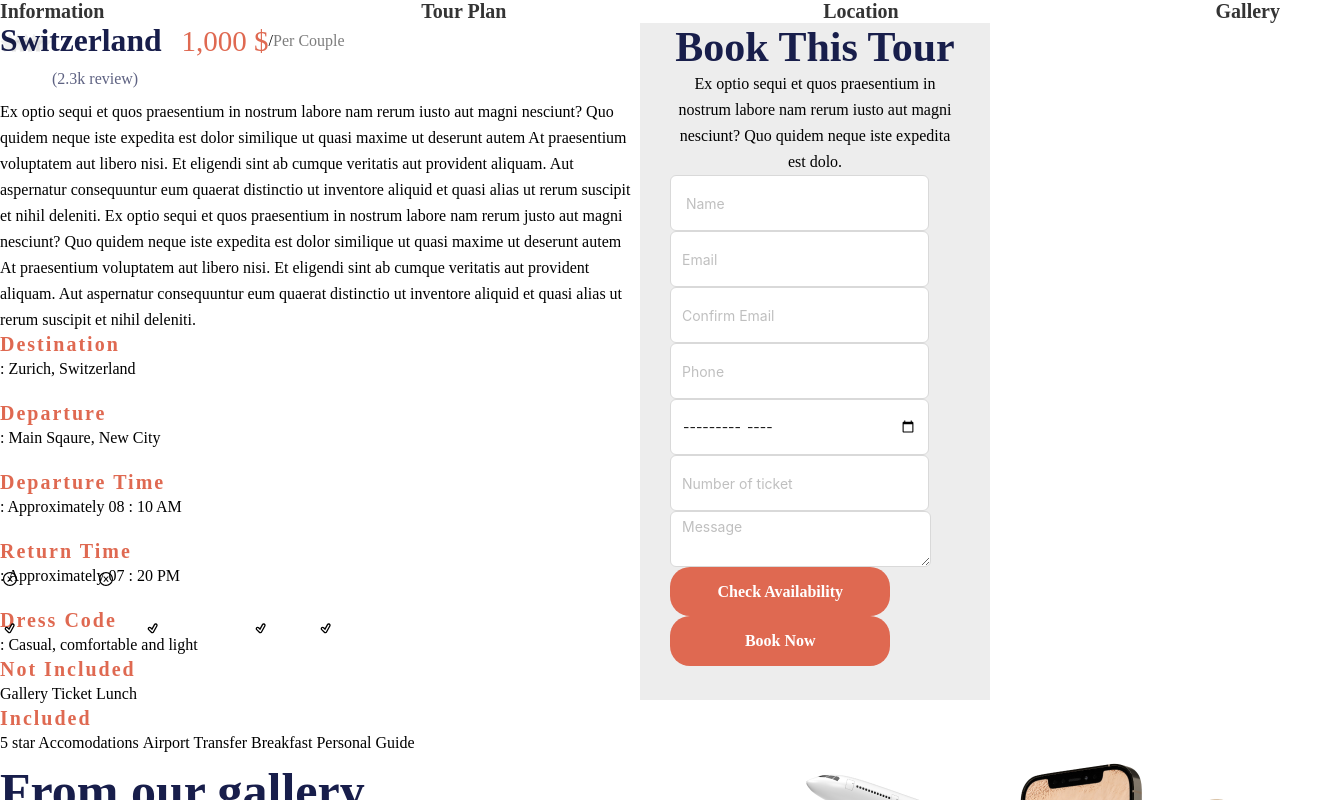
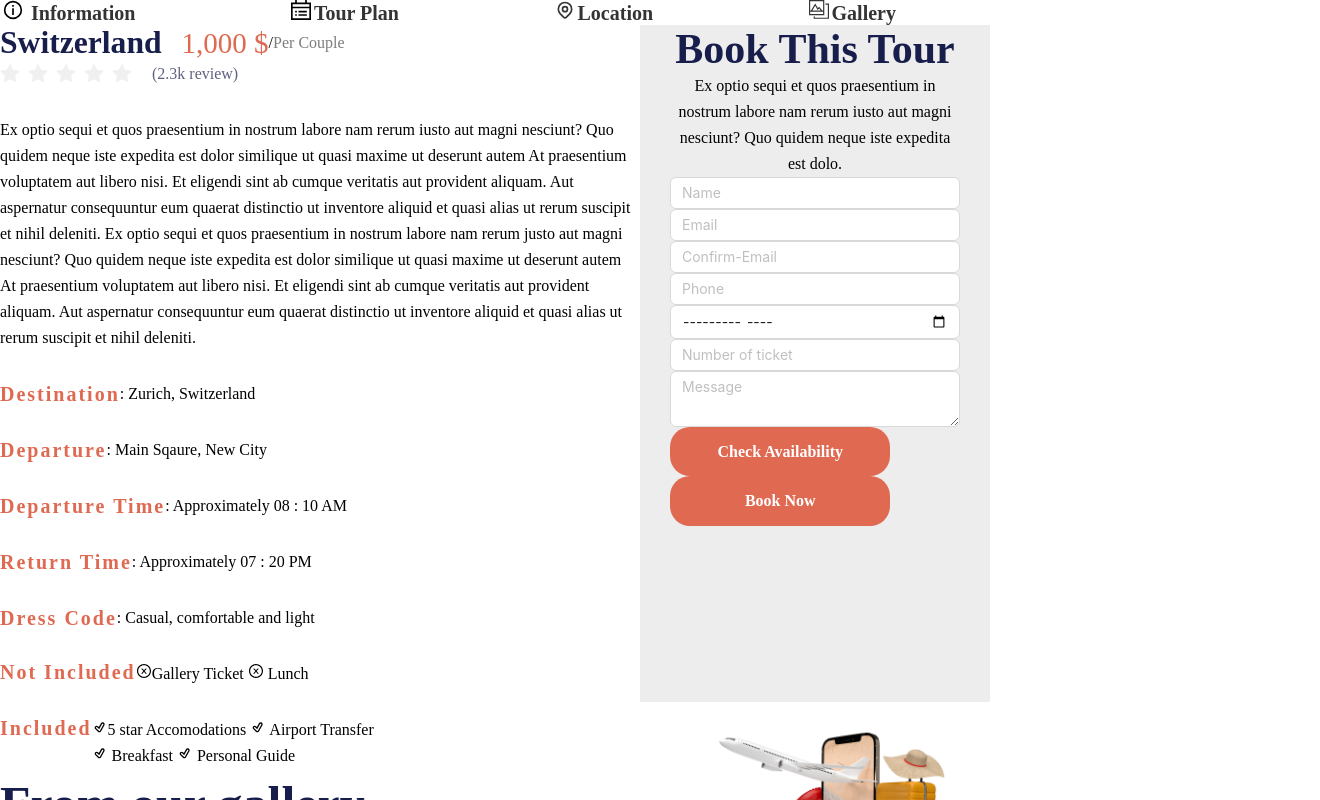
Before and after one commit to xakimovotabek200/travel, a React (Create React App) app: page / in a window 1280 px wide. Shown: the top 800 px of the page, 1320 px wide, since content can reach past the window. Built offline with nearby package versions, Linux system fonts and the light colour scheme; a web font is replaced by a local one.

Commit message:
Sasasasa

```diff
--- a/package.json
+++ b/package.json
@@ -7,6 +7,7 @@
     "@testing-library/react": "^13.4.0",
     "@testing-library/user-event": "^13.5.0",
     "antd": "^5.10.2",
+    "axios": "^1.6.0",
     "react": "^18.2.0",
     "react-dom": "^18.2.0",
     "react-icons": "^4.11.0",
--- a/src/App.js
+++ b/src/App.js
@@ -1,15 +1,15 @@
 import React from "react";
 import "./App.css";
-import TravelExhibition from "./components/sodiqjon_exhibition/header_sodiqjon";
+// import TravelExhibition from "./components/sodiqjon_exhibition/header_sodiqjon";
 import Landscapes from "./pages/Landscapes/Landscapes";
-import About from "./pages/about/About";
+// import About from "./pages/about/About";
 
 function App() {
   return (
     <div>
       <Landscapes />
-      <TravelExhibition />
-      <About />
+      {/* <TravelExhibition />
+      <About /> */}
     </div>
   );
 }
--- a/src/pages/Landscapes/Landscapes.css
+++ b/src/pages/Landscapes/Landscapes.css
@@ -1,6 +1,11 @@
 .top {
     display: flex;
     justify-content: space-between;
+    width: 70%;
+}
+
+.img-1 img {
+    width: 50%;
 }
 
 .top h1 {
@@ -28,6 +33,18 @@
     height: 677px;
     flex-shrink: 0;
     background: #EDEDED;
+}
+
+
+.span-3 {
+    margin-top: 30px;
+    display: flex;
+    align-items: center;
+}
+
+.span-4 {
+    display: flex;
+    align-items: center;
 }
 
 .texts-1 {
@@ -70,9 +87,17 @@
     display: flex;
     align-items: center;
 }
-.texts-3{
-    margin-top: 20px;
+
+.texts-3 {
+    margin-top: 30px;
+    display: flex;
+    align-items: center;
 }
+
+.texts-4 {
+    float: center;
+}
+
 .text-4 {
     margin-left: 20px;
     color: #5E6282;
@@ -84,13 +109,13 @@
 }
 
 .text-5 {
-    color: var(--black, #000);
+    margin-top: 30px;
+    color: #000;
     font-family: Poppins;
     font-size: 16px;
     font-style: normal;
     font-weight: 400;
     line-height: 26px;
-    /* 162.5% */
 }
 
 .text-6 {
@@ -179,3 +204,8 @@ textarea {
     height: 56px;
     flex-shrink: 0;
 }
+
+.spans-2 {
+    display: flex;
+    margin-top: 30px;
+}
--- a/src/pages/Landscapes/Landscapes.jsx
+++ b/src/pages/Landscapes/Landscapes.jsx
@@ -1,8 +1,7 @@
 import "./Landscapes.css";
 import React from "react";
 import { Rate } from "antd";
-import { Input } from "antd";
-import { GrCircleInformation } from "react-icons/gr";
+import { GrCircleInformation} from "react-icons/gr";
 import { GrPlan } from "react-icons/gr";
 import { HiOutlineLocationMarker } from "react-icons/hi";
 import { TfiGallery } from "react-icons/tfi";
@@ -15,16 +14,12 @@ import img4 from "../../img/Landscapes/4.png";
 import img5 from "../../img/Landscapes/5.png";
 import img6 from "../../img/Landscapes/6.png";
 import img7 from "../../img/Landscapes/7.png";
+import Ajax from "./ajax";
 
 function Landscapes() {
-  const { TextArea } = Input;
-  const onChange = (e) => {
-    console.log(e);
-  };
   return (
     <>
       <div>
-        {" "}
         <div className="top">
           <h1>
             <GrCircleInformation className="i" /> Information
@@ -44,7 +39,6 @@ function Landscapes() {
         </div>
         <div className="top-buttom">
           <div className="top-buttom-left">
-            {" "}
             <div className="texts-1">
               <h1 className="text-1">Switzerland</h1>
               <h1 className="text-2">1,000 $</h1>
@@ -73,69 +67,80 @@ function Landscapes() {
               </h1>
             </div>
             <div>
+              <div className="texts-3">
                 <div>
-                {" "}
                   <h1 className="text-6">Destination</h1>{" "}
+                </div>
+                <div className="texts-4">
                   <span className="span-2">: Zurich, Switzerland</span>
+                </div>{" "}
               </div>
               <div className="texts-3">
-                {" "}
+                <div>
                   <h1 className="text-6">Departure</h1>{" "}
+                </div>
+                <div className="texts-4">
                   <span className="span-2">: Main Sqaure, New City</span>
                 </div>{" "}
+              </div>{" "}
               <div className="texts-3">
-                {" "}
+                <div>
                   <h1 className="text-6">Departure Time</h1>
+                </div>
+                <div className="texts-4">
                   <span className="span-2">: Approximately 08 : 10 AM</span>
+                </div>{" "}
               </div>
               <div className="texts-3">
-                {" "}
+                <div>
                   <h1 className="text-6">Return Time</h1>{" "}
+                </div>
+                <div className="texts-4">
                   <span className="span-2">: Approximately 07 : 20 PM</span>
+                </div>{" "}
               </div>
               <div className="texts-3">
-                {" "}
+                <div>
                   <h1 className="text-6">Dress Code</h1>
-                <span className="span-2">: Casual, comfortable and light</span>
                 </div>
                 <div>
-                {" "}
+                  <span className="span-2">
+                    : Casual, comfortable and light
+                  </span>
+                </div>{" "}
+              </div>
+              <div className="spans-2">
                 <div>
                   <h1 className="text-6">Not Included</h1>
                 </div>
                 <div>
                   <span className="span-2">
-                    {" "}
                     <AiOutlineCloseCircle />
-                    Gallery Ticket{" "}
-                  </span>{" "}
-                  <span>
-                    {" "}
-                    <AiOutlineCloseCircle /> Lunch
+                    Gallery Ticket <AiOutlineCloseCircle /> Lunch
                   </span>
                 </div>
               </div>{" "}
-              <div>
-                {" "}
+              <div className="spans-2">
                 <div>
                   <h1 className="text-6">Included</h1>
                 </div>
+                <div className="spans-3">
                   <div>
                     <span className="span-2">
-                    {" "}
                       <TiTickOutline />5 star Accomodations
                     </span>{" "}
                     <span className="span-2">
                       <TiTickOutline /> Airport Transfer
                     </span>{" "}
+                  </div>
+                  <div>
                     <span className="span-2">
-                    {" "}
                       <TiTickOutline /> Breakfast
                     </span>{" "}
                     <span className="span-2">
-                    {" "}
                       <TiTickOutline /> Personal Guide
                     </span>
+                  </div>
                 </div>
               </div>
             </div>
@@ -157,7 +162,6 @@ function Landscapes() {
           <div className="top-buttom-right">
             <div className="top-buttom-right-message">
               <div>
-                {" "}
                 <h1 className="text-9">Book This Tour </h1>
                 <p className="text-10">
                   Ex optio sequi et quos praesentium in nostrum labore nam rerum
@@ -165,31 +169,9 @@ function Landscapes() {
                   dolo.
                 </p>
               </div>
-              <div className="inputs-1">
-                <Input placeholder=" Name" onChange={onChange} />{" "}
-                <Input placeholder="Email" onChange={onChange} />{" "}
-                <Input placeholder="Confirm Email" onChange={onChange} />{" "}
-                <Input type="number" placeholder="Phone" onChange={onChange} />{" "}
-                <Input
-                  type="month"
-                  placeholder="dd-mm-yy"
-                  onChange={onChange}
-                />{" "}
-                <Input
-                  type="number"
-                  placeholder="Number of ticket"
-                  onChange={onChange}
-                />{" "}
-                <TextArea
-                  placeholder="Message"
-                  onChange={onChange}
-                  style={{ width: "261px", height: "56px" }}
-                />
-                <button className="button-1">Check Availability</button>
-                <button className="button-1">Book Now</button>
+              <Ajax />
             </div>
-            </div>
-            <div>
+            <div className="img-1">
               <img src={img1} alt="7" />
             </div>
           </div>
--- /dev/null
+++ b/src/pages/Landscapes/ajax.js
@@ -0,0 +1,101 @@
+import React, { useState } from "react";
+import axios from "axios";
+import "./Landscapes.css";
+
+import { Input } from "antd"; // Replace with your UI library
+const { TextArea } = Input;
+
+function Ajax() {
+  const [email, setEmail] = useState("");
+  const [confirm, setConfirm] = useState("");
+  const [phone, setPhone] = useState("");
+  const [data, setData] = useState("");
+  const [ticket, setTicket] = useState("");
+  const [message, setMessage] = useState("");
+
+  const handleSubmit = async () => {
+    const chatId = "1999683671"; // Telegram chat ID
+    const botToken = "6635249356:AAGS3Claiav2N1a1SBDmj15HCSeCbaRFZQI"; // Your bot token
+
+    // Barcha ma'lumotlarni alohida o'zgaruvchilarda saqlash
+    const emailMessage = `Email: ${email}`;
+    const confirmMessage = `Confirm: ${confirm}`;
+    const phoneMessage = `Phone: ${phone}`;
+    const dataMessage = `DD-MM-YY: ${data}`;
+    const ticketMessage = `Ticket: ${ticket}`;
+    const userMessage = `Message: ${message}`;
+
+    // Barcha ma'lumotlarni bir xabarda yuborish uchun yaratilgan obyektni tuzish
+    const messageText = `
+    ${emailMessage}
+    ${confirmMessage}
+    ${phoneMessage}
+    ${dataMessage}
+    ${ticketMessage}
+    ${userMessage}
+    `;
+
+    try {
+      const url = `https://api.telegram.org/bot${botToken}/sendMessage?chat_id=${chatId}&text=${encodeURIComponent(
+        messageText
+      )}`;
+      await axios.get(url);
+    } catch (error) {
+      console.error("Error sending the messages: ", error);
+    }
+  };
+
+  return (
+    <div>
+      <Input placeholder="Name" id="name" />
+      <Input
+        placeholder="Email"
+        id="email"
+        value={email}
+        onChange={(e) => setEmail(e.target.value)}
+      />
+      <Input
+        placeholder="Confirm-Email"
+        id="confirm"
+        value={confirm}
+        onChange={(e) => setConfirm(e.target.value)}
+      />
+      <Input
+        type="number"
+        placeholder="Phone"
+        id="number"
+        value={phone}
+        onChange={(e) => setPhone(e.target.value)}
+      />
+      <Input
+        type="month"
+        placeholder="dd-mm-yy"
+        id="data"
+        value={data}
+        onChange={(e) => setData(e.target.value)}
+      />
+      <Input
+        type="number"
+        placeholder="Number of ticket"
+        id="ticket"
+        value={ticket}
+        onChange={(e) => setTicket(e.target.value)}
+      />
+      <TextArea
+        placeholder="Message"
+        id="message"
+        value={message}
+        onChange={(e) => setMessage(e.target.value)}
+        style={{ width: "300px", height: "56px" }}
+      />
+      <div className="buttons-1">
+        <button className="button-1" onClick={handleSubmit}>
+          Check Availability
+        </button>
+        <button className="button-1">Book Now</button>
+      </div>
+    </div>
+  );
+}
+
+export default Ajax;
```
Also changed, not shown: 2 other files (tests, documents, lock files or other folders). Lines whose indentation alone changed are shown as unchanged.
